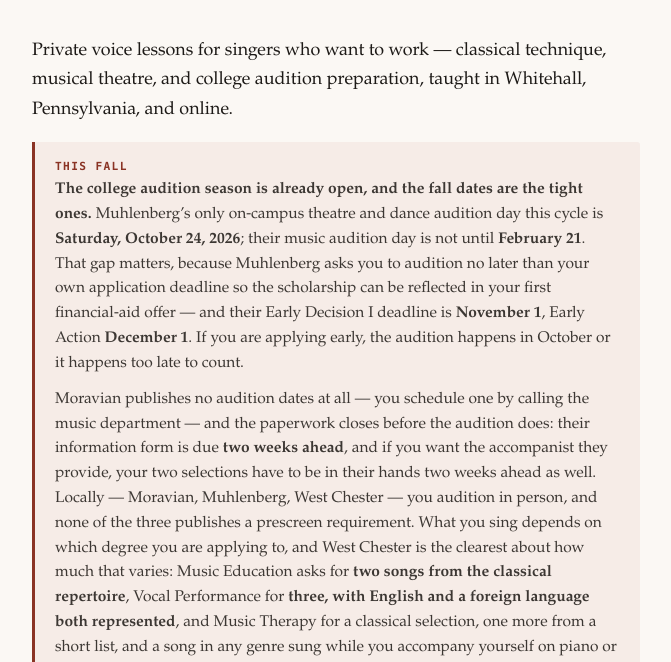
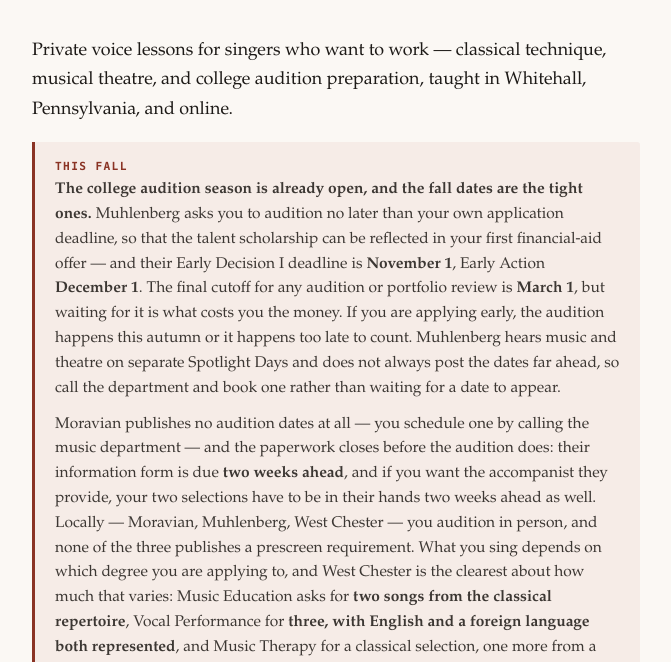
Before and after one commit to cbrain-agency/klingmanvoice, a plain HTML site: page index.html in a window 1280 px wide. Shown: the part 135-797 px from the top of the page, without its empty margins (304-975 px from the left). Drawn offline with Linux system fonts and the light colour scheme.

Commit message:
Retract Muhlenberg Oct 24 / Feb 21 audition dates: source 404s, live page names no theatre date and no year for Feb 21

```diff
--- a/index.html
+++ b/index.html
@@ -184,15 +184,16 @@
 <div class="now">
   <span class="tag">This fall</span>
   <p><strong>The college audition season is already open, and the fall dates are
-  the tight ones.</strong> Muhlenberg&rsquo;s only on&#8209;campus theatre and
-  dance audition day this cycle is <strong>Saturday, October 24, 2026</strong>;
-  their music audition day is not until <strong>February 21</strong>. That gap
-  matters, because Muhlenberg asks you to audition no later than your own
-  application deadline so the scholarship can be reflected in your first
-  financial&#8209;aid offer &mdash; and their Early Decision I deadline is
-  <strong>November 1</strong>, Early Action <strong>December 1</strong>. If you
-  are applying early, the audition happens in October or it happens too late to
-  count.</p>
+  the tight ones.</strong> Muhlenberg asks you to audition no later than your own
+  application deadline, so that the talent scholarship can be reflected in your
+  first financial&#8209;aid offer &mdash; and their Early Decision I deadline is
+  <strong>November 1</strong>, Early Action <strong>December 1</strong>. The
+  final cutoff for any audition or portfolio review is <strong>March 1</strong>,
+  but waiting for it is what costs you the money. If you are applying early, the
+  audition happens this autumn or it happens too late to count. Muhlenberg hears
+  music and theatre on separate Spotlight Days and does not always post the dates
+  far ahead, so call the department and book one rather than waiting for a date
+  to appear.</p>
   <p>Moravian publishes no audition dates at all &mdash; you schedule one by
   calling the music department &mdash; and the paperwork closes before the
   audition does: their information form is due <strong>two weeks ahead</strong>,
```
